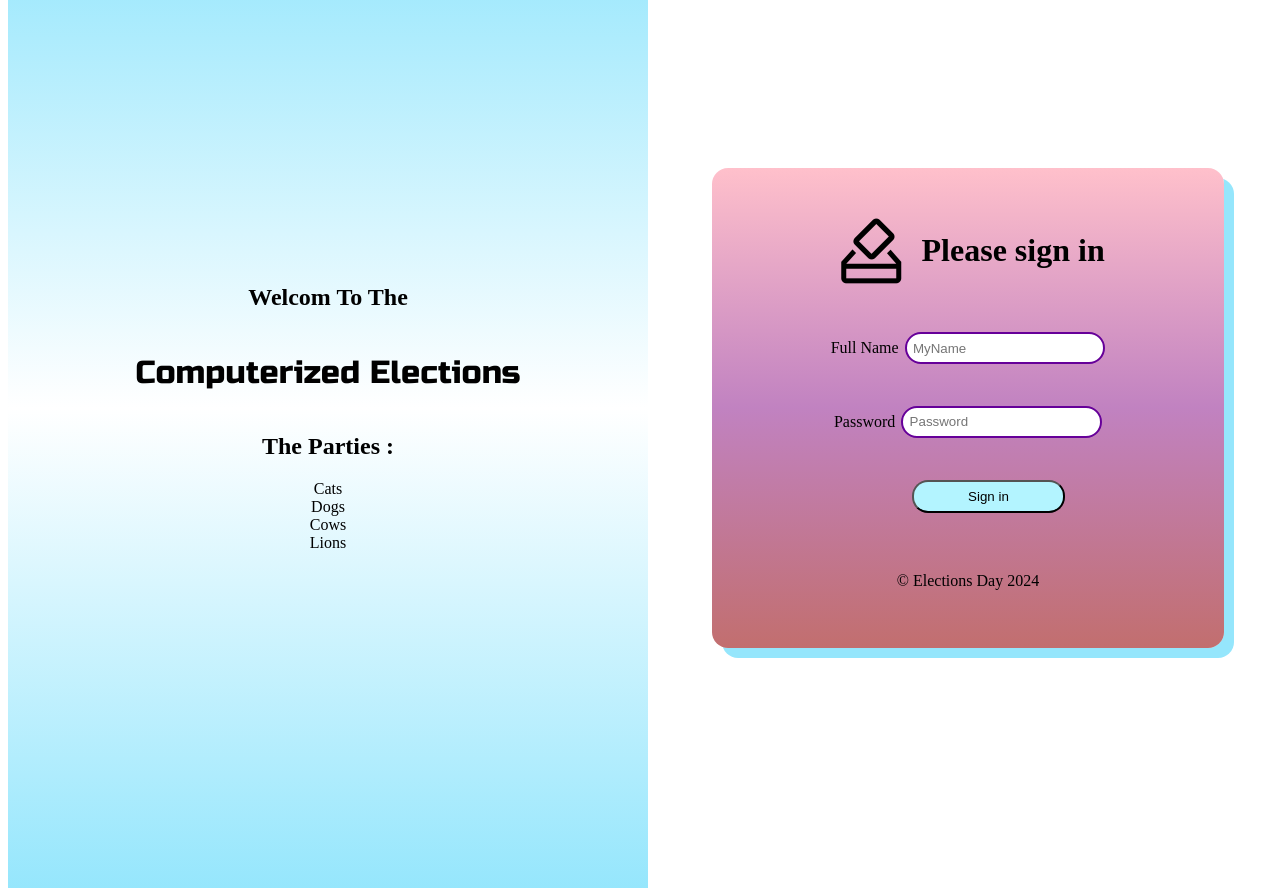
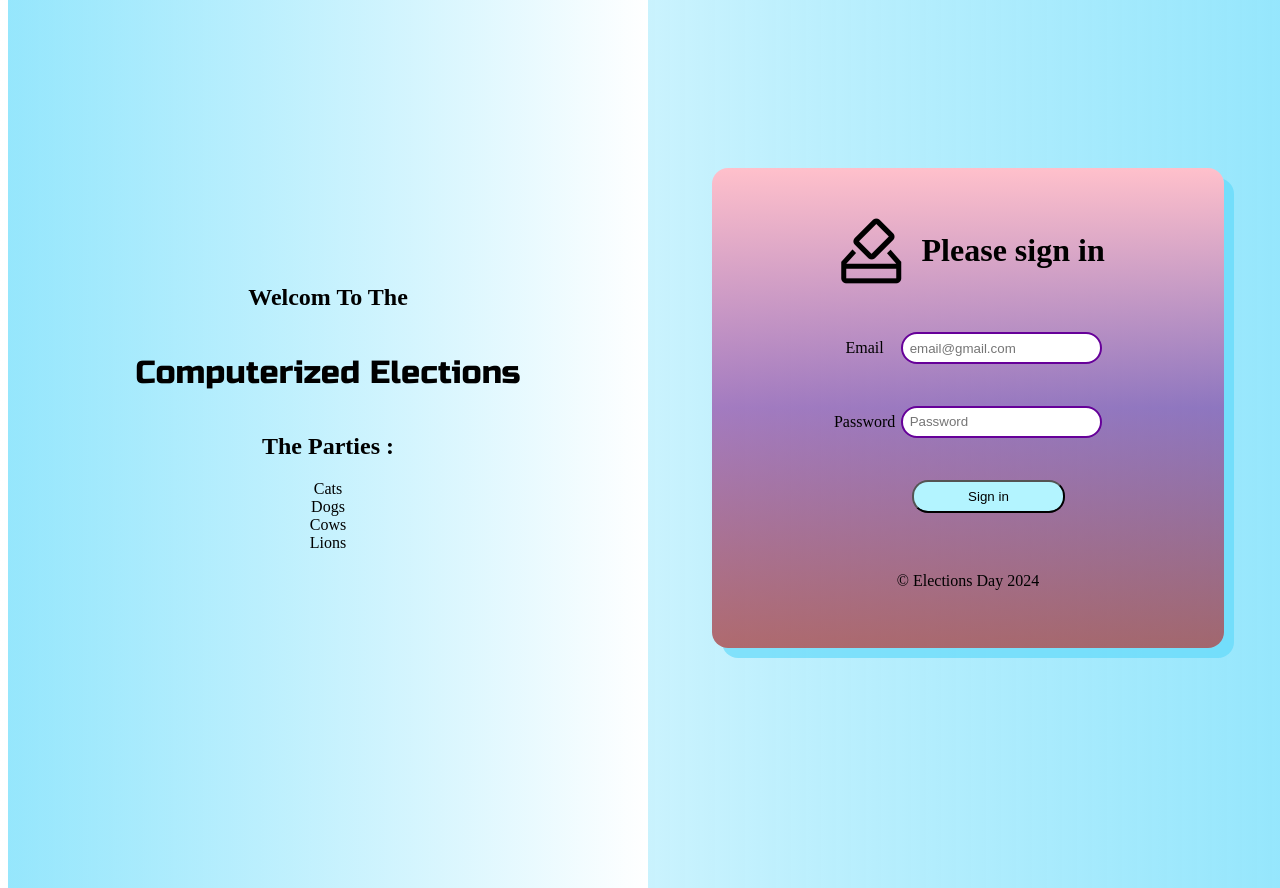
Before and after one commit to ghaidaahaj4/voteApp, a React (Vite) app: page / in a window 1280 px wide. Built offline with nearby package versions, Linux system fonts and the light colour scheme; a web font is replaced by a local one.

Commit message:
done first page

```diff
--- a/src/App.css
+++ b/src/App.css
@@ -6,6 +6,7 @@ html {
   height: 100%;
   overflow: hidden;
   text-align: center;
+  background: linear-gradient(90deg, white, #61dafbaa);
 }
 
 .mainImg {
@@ -51,6 +52,10 @@ form {
       width: 60%;
       height: 50%;
     }
+    label {
+      width: 20%;
+      text-align: center;
+    }
   }
   .foromTitle {
     width: 100%;
@@ -71,7 +76,7 @@ form {
   .explenation {
     width: 50%;
     height: 100%;
-    background: linear-gradient(#61dafbaa, white, #61dafbaa);
+    background: linear-gradient(90deg, #61dafbaa, white);
     padding: 10vh 0;
     display: flex;
     flex-direction: column;
--- a/src/components/Login.jsx
+++ b/src/components/Login.jsx
@@ -7,8 +7,8 @@ export default function Login() {
       </div>
 
       <div className="inputForom">
-        <label>Full Name</label>
-        <input type="name" className="" placeholder="MyName" />
+        <label>Email </label>
+        <input type="email" className="" placeholder="email@gmail.com" />
       </div>
       <div className="inputForom">
         <label>Password</label>
```
